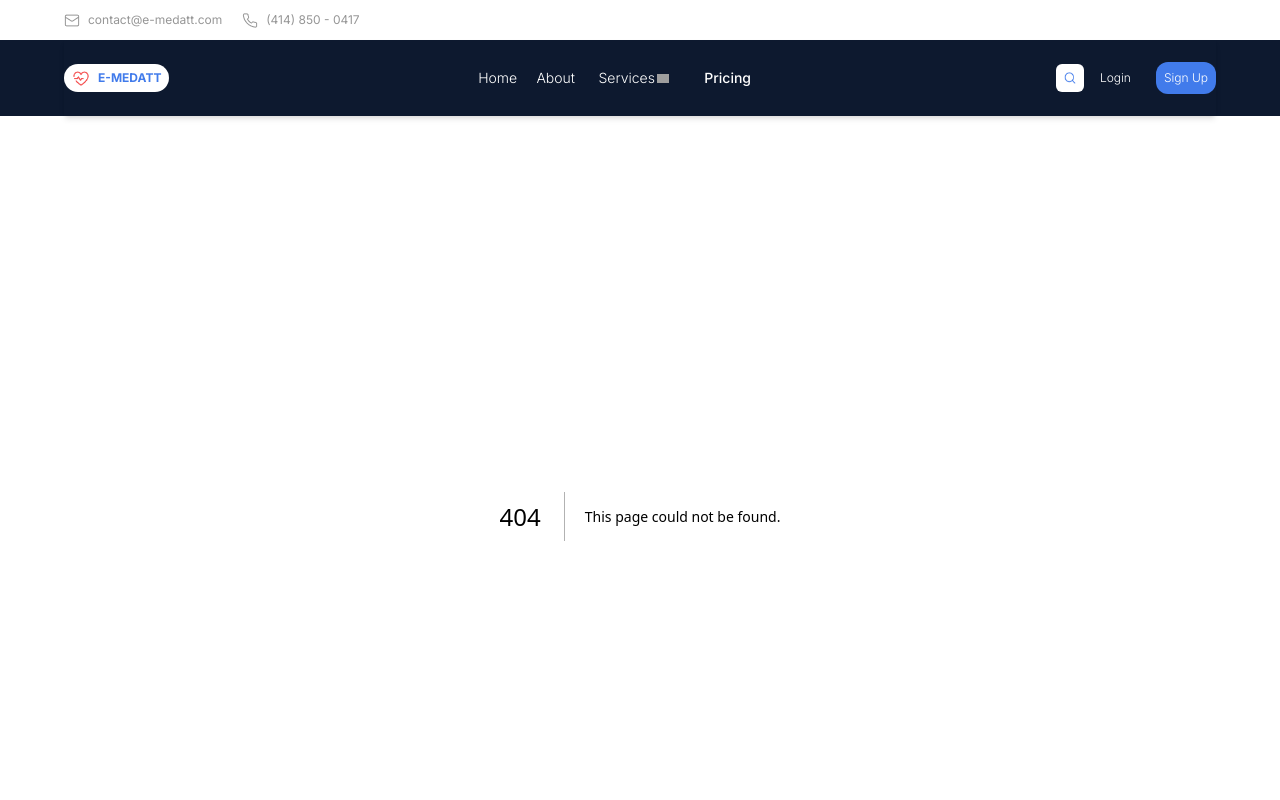
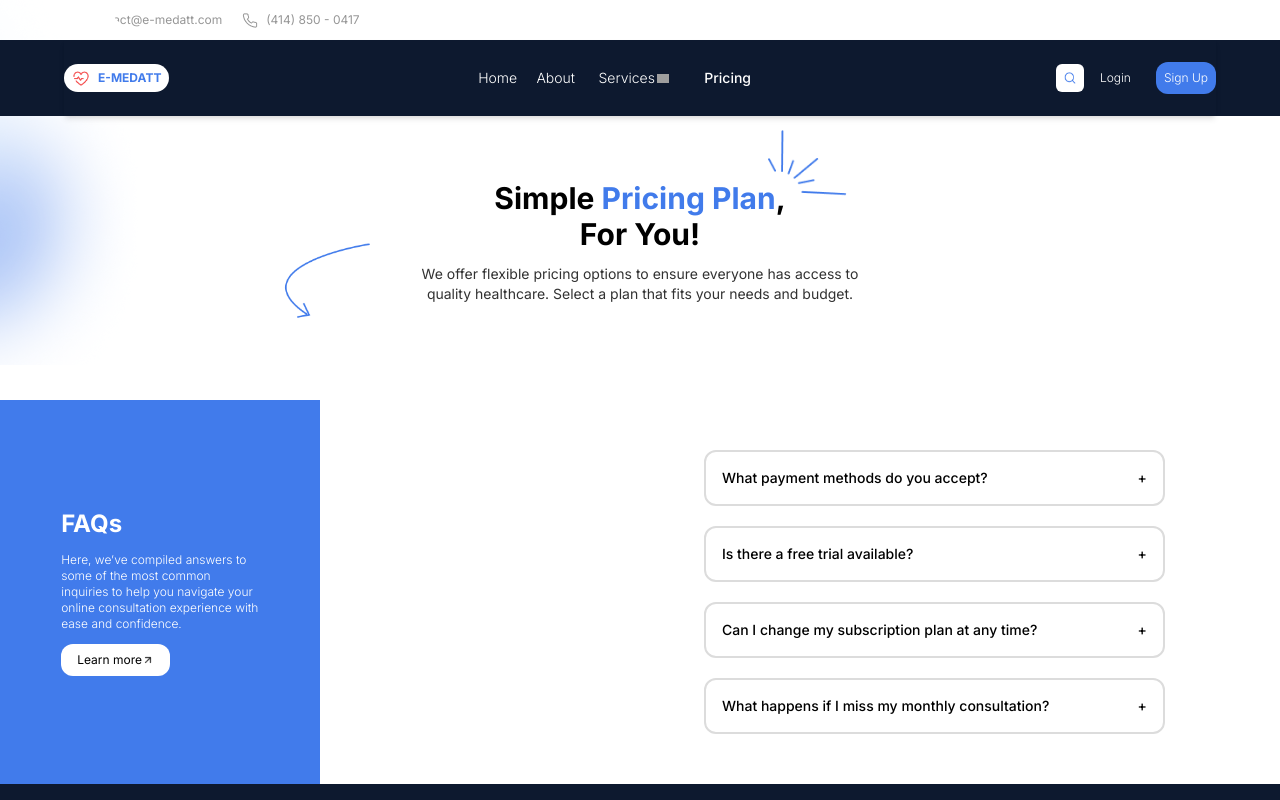
Before and after one commit to SilvernusIfoghale/E-Medatt, a Next.js app: page /pricing in a window 1280 px wide. Before the commit this address had no page. Shown: the top 800 px of the page. Built offline with nearby package versions, Linux system fonts and the light colour scheme; grey boxes are pictures that could not be loaded.

Commit message:
Pricing section - hero, FAQs

```diff
--- /dev/null
+++ b/app/pricing/page.tsx
@@ -0,0 +1,78 @@
+import React from "react";
+import Image, { StaticImageData } from "next/image";
+import arrow from "@/public/icons/arrow.png";
+import pointer from "@/public/icons/pointer.png";
+import medical from "@/public/images/hero-img.png";
+import ellipse from "@/public/icons/ellipse.png";
+import star from "@/public/icons/starBlue.png";
+import arrowBlue from "@/public/icons/arrowBlue.png";
+import Accordion from "../component/Accordion";
+import { accordionPricingData } from "../utils/AccordionPricing";
+
+export default function page() {
+  return (
+    <section className="w-full flex flex-col items-center relative">
+      <Image
+        src={ellipse}
+        alt="ellipse"
+        className="absolute left-[-50px] top-[-170px] rotate-180"
+      />
+      <div className="w-[90%]">
+        <div className="text-center flex flex-col items-center  my-16 ">
+          <div className="relative">
+            <Image
+              src={star}
+              alt="star"
+              className="absolute top-[-30px] right-5  md:top-[-50px]  md:right-0 w-20 md:w-24"
+            />
+            <h2 className=" text-xl md:text-2xl lg:text-3xl  font-bold ">
+              Simple
+              <span className="text-primary-base"> Pricing Plan</span>,
+              <span className="block">For You!</span>
+            </h2>
+            <p className="hidden sm:block text-xs lg:text-sm text-gray-primary-text py-3 ">
+              We offer flexible pricing options to ensure everyone has access to
+              <br />
+              quality healthcare. Select a plan that fits your needs and budget.
+            </p>
+            <p className="sm:hidden text-xs lg:text-sm text-gray-primary-text py-3 w-[90%]">
+              We offer flexible pricing options to ensure everyone has access to
+              quality healthcare. Select a plan that fits your needs and budget.
+            </p>
+            <Image
+              src={arrowBlue}
+              alt="blue arrow"
+              className="absolute top-16 md:top-5 left-[-30px]  sm:left-[-90px] md:left-[-170px] w-20 md:w-40 "
+            />
+          </div>
+        </div>
+      </div>
+      {/* FAQs  */}
+      <div className="w-full pt-5 pb-16 mb-8">
+        <div className="w-full flex flex-col sm:flex-row items-center justify-between sm:mb-[-6rem] mb-5 gap-10 ">
+          <div className="flex flex-col justify-center items-center  bg-primary-base text-primary-white w-full sm:w-[45%] md:w-[40%] lg:w-[25%] h-64 sm:h-96 p-2 mb-10 sm:mb-0">
+            <div className="w-[90%] sm:w-[75%]  md:w-[65%]">
+              <h3 className="text-xl sm:text-2xl  font-bold text-center sm:text-left">
+                FAQs
+              </h3>
+              <p className="text-xs font-light py-3 ">
+                Here, we’ve compiled answers to some of the most common
+                inquiries to help you navigate your online consultation
+                experience with ease and confidence.
+              </p>
+              <button className="flex  justify-center items-center text-xs  cursor-pointer hover:scale-105 duration-500  bg-primary-white text-black  border-gray-20 py-2 px-4 rounded-xl mx-auto sm:mx-0">
+                Learn more
+                <Image src={arrow} alt="arrow" width={12} height={12} />
+              </button>
+            </div>
+          </div>
+          <div className="w-full sm:w-[70%] md:w-[60%] lg:w-[45%] flex flex-col gap-5 justify-center items-center sm:items-start">
+            {accordionPricingData.map(({ title, content }) => (
+              <Accordion key={title} title={title} content={content} />
+            ))}
+          </div>
+        </div>
+      </div>
+    </section>
+  );
+}
--- /dev/null
+++ b/app/utils/AccordionPricing.ts
@@ -0,0 +1,23 @@
+interface AccordionProp {
+  title: string;
+  content: string;
+}
+
+export const accordionPricingData: AccordionProp[] = [
+  {
+    title: "What payment methods do you accept?",
+    content: `Yes! We offer a 14-day free trial for our Standard Plan. You can explore our services without any commitment, and you can cancel anytime during the trial period without being charged.`,
+  },
+  {
+    title: "Is there a free trial available?",
+    content: `Yes! We offer a 14-day free trial for our Standard Plan. You can explore our services without any commitment, and you can cancel anytime during the trial period without being charged.`,
+  },
+  {
+    title: "Can I change my subscription plan at any time?",
+    content: `Yes! We offer a 14-day free trial for our Standard Plan. You can explore our services without any commitment, and you can cancel anytime during the trial period without being charged.`,
+  },
+  {
+    title: "What happens if I miss my monthly consultation?",
+    content: `Yes! We offer a 14-day free trial for our Standard Plan. You can explore our services without any commitment, and you can cancel anytime during the trial period without being charged.`,
+  },
+];
```
Also changed, not shown: public/icons/arrowBlue.png (added), public/icons/starBlue.png (added).
